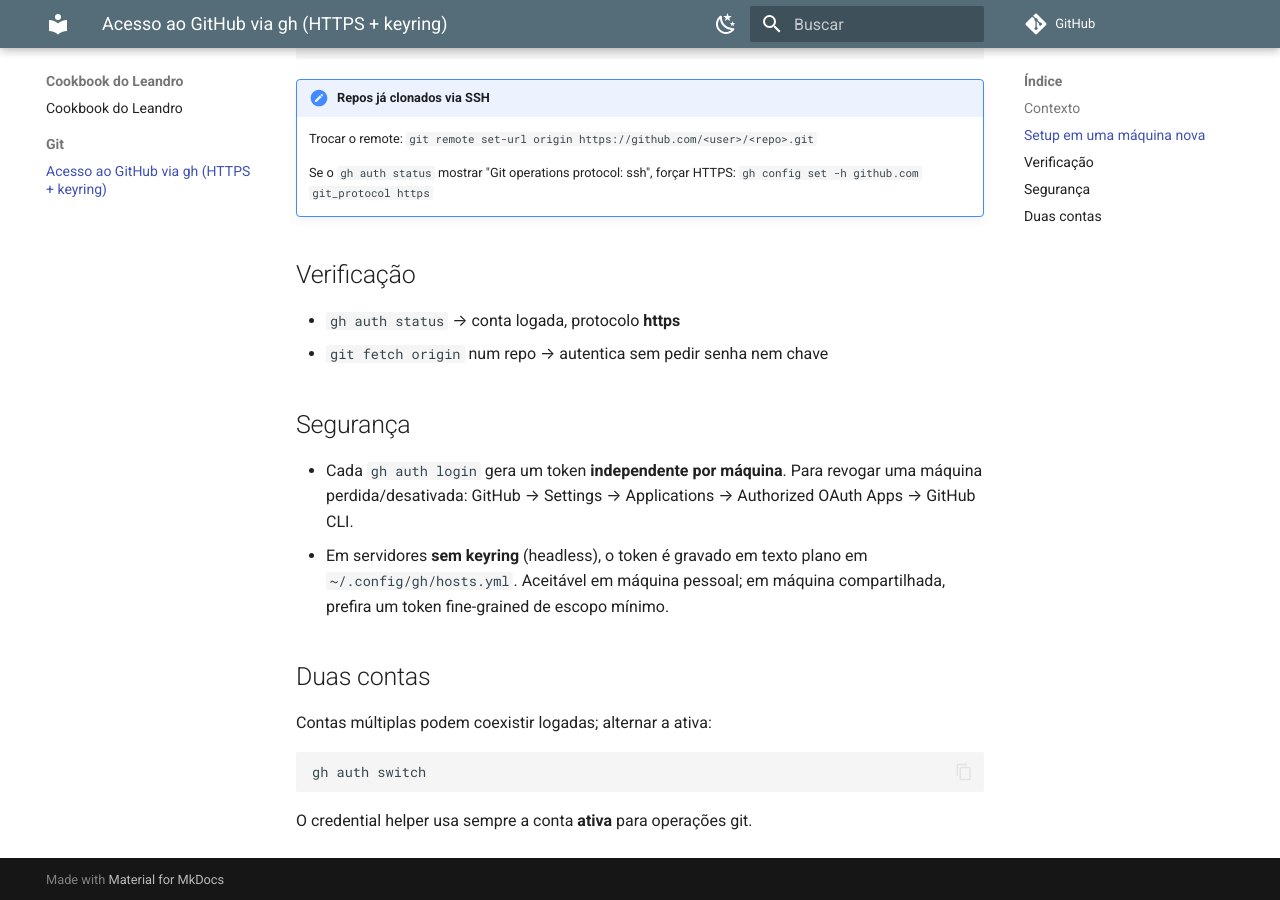
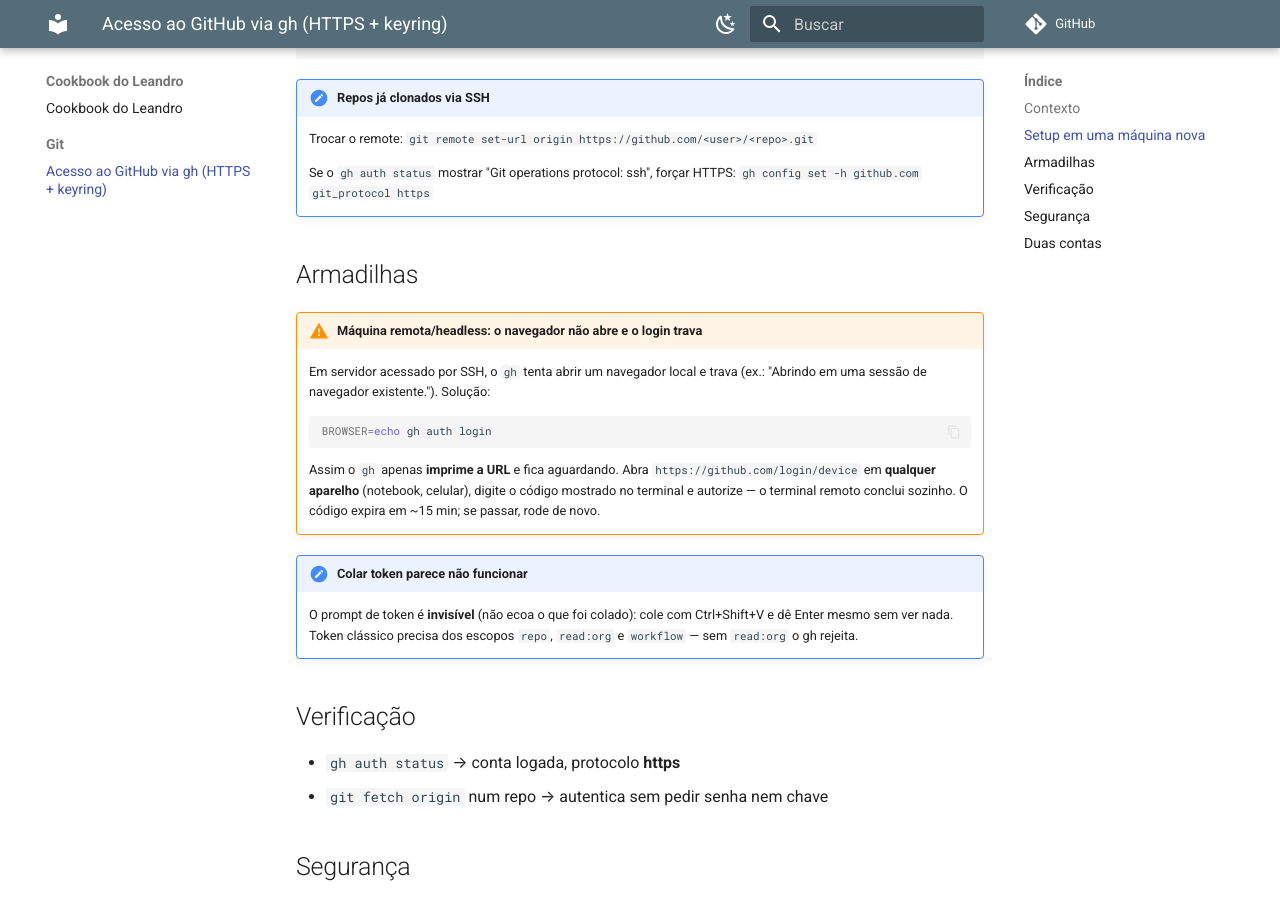
Before and after one commit to leandrometeoro/cookbook, an MkDocs documentation site: the page built from docs/git/acesso-github-gh.md, in a window 1280 px wide and 900 px high, scrolled down 572 px. Built offline with MkDocs 1.6.1 and Material for MkDocs 9.7.7, drawn with Linux system fonts in a browser that asks for light colours; comment, search, counter and statistics services are not loaded.

Commit message:
Receita gh: armadilhas em máquina headless (BROWSER=echo) e paste de token

````diff
--- a/docs/git/acesso-github-gh.md
+++ b/docs/git/acesso-github-gh.md
@@ -30,6 +30,26 @@
     Se o `gh auth status` mostrar "Git operations protocol: ssh", forçar HTTPS:
     `gh config set -h github.com git_protocol https`
 
+## Armadilhas
+
+!!! warning "Máquina remota/headless: o navegador não abre e o login trava"
+    Em servidor acessado por SSH, o `gh` tenta abrir um navegador local e
+    trava (ex.: "Abrindo em uma sessão de navegador existente."). Solução:
+
+    ```bash
+    BROWSER=echo gh auth login
+    ```
+
+    Assim o `gh` apenas **imprime a URL** e fica aguardando. Abra
+    `https://github.com/login/device` em **qualquer aparelho** (notebook,
+    celular), digite o código mostrado no terminal e autorize — o terminal
+    remoto conclui sozinho. O código expira em ~15 min; se passar, rode de novo.
+
+!!! note "Colar token parece não funcionar"
+    O prompt de token é **invisível** (não ecoa o que foi colado): cole com
+    Ctrl+Shift+V e dê Enter mesmo sem ver nada. Token clássico precisa dos
+    escopos `repo`, `read:org` e `workflow` — sem `read:org` o gh rejeita.
+
 ## Verificação
 
 - `gh auth status` → conta logada, protocolo **https**
````
